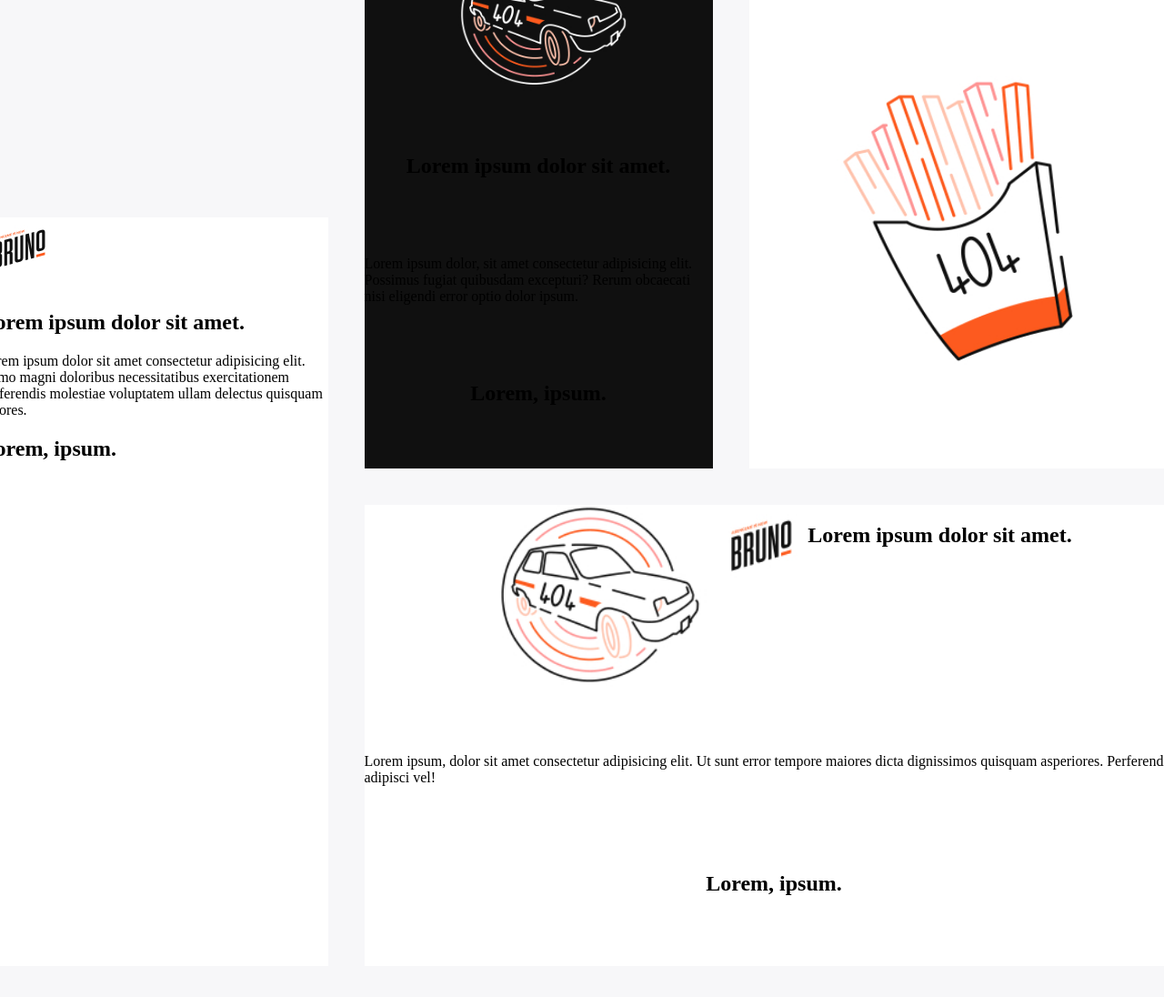
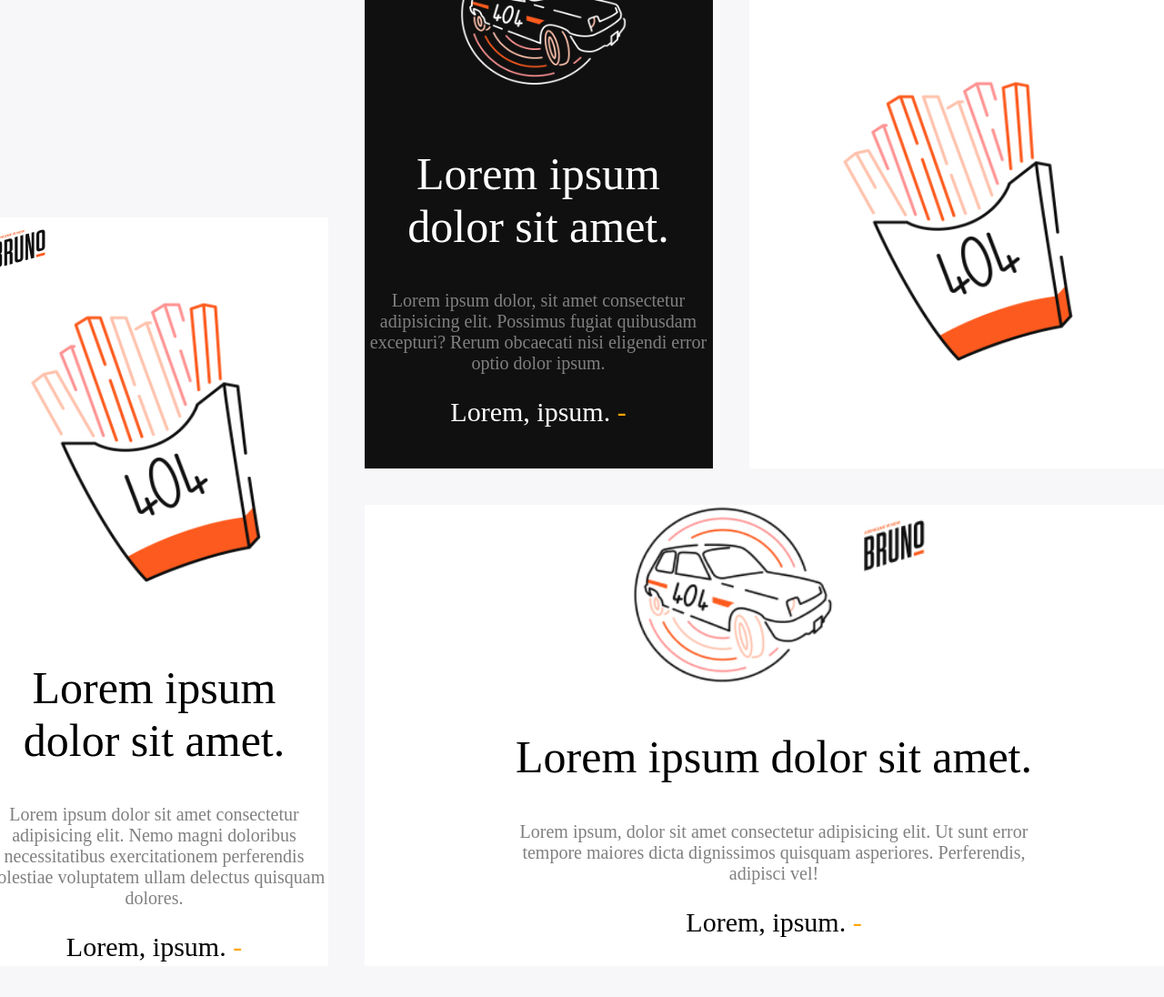
Before and after one commit to mistakeltu/05_18_404car, a website: page index.html in a window 1280 px wide. Shown: the top 1096 px of the page at 91% size. Drawn offline with Linux system fonts and the light colour scheme.

Commit message:
Style and layout changes

```diff
--- a/index.html
+++ b/index.html
@@ -11,22 +11,27 @@
     <main class="bg">
         <section class="left">
             <div class="left-column">
-                <img src="./img/bruno.png" alt="Bruno">
+                <img class="bruno-left" src="./img/bruno.png" alt="Bruno">
+                <div class="left-column-info">
+                <img class="fries" src="./img/fries.png" alt="Fries">
                 <h1>Lorem ipsum dolor sit amet.</h1>
                 <p>Lorem ipsum dolor sit amet consectetur adipisicing elit. Nemo magni doloribus necessitatibus
                 exercitationem perferendis molestiae voluptatem ullam delectus quisquam dolores.</p>
-                <h2>Lorem, ipsum.</h2>
-            </div>
+                <h2>Lorem, ipsum. <span style="color: orange; ">-</span></h2>
+                </div>
+             </div>
         </section>
 
         <section class="right">
             <div class="right-column">
                 <img class="carinblack" src="./img/carinblack.png" alt="Car in black">
-                <h1>Lorem ipsum dolor sit amet.</h1>
-                <p>Lorem ipsum dolor, sit amet consectetur adipisicing elit. Possimus fugiat quibusdam excepturi?
+                <div class="right-column-info">
+                    <h1 class="main-h1">Lorem ipsum dolor sit amet.</h1>
+                    <p>Lorem ipsum dolor, sit amet consectetur adipisicing elit. Possimus fugiat quibusdam excepturi?
                     Rerum obcaecati nisi eligendi error optio dolor ipsum.</p>
-                <h2>Lorem, ipsum.</h2>
-            </div>
+                    <h2 class="main-h2">Lorem, ipsum. <span style="color: orange; ">-</span></h2>
+                    </div>
+                </div>
 
             <div class="right-column2">
                 <img class="fries" src="./img/fries.png" alt="Fries">
@@ -35,10 +40,12 @@
             <div class="bottom">
                 <img class="carinwhite" src="./img/carinwhite.png" alt="Car in white">
                 <img class="bruno" src="./img/bruno.png" alt="Bruno">
-                <h1>Lorem ipsum dolor sit amet.</h1>
-                <p>Lorem ipsum, dolor sit amet consectetur adipisicing elit. Ut sunt error tempore maiores
+                <div class="bottom-info">
+                    <h1>Lorem ipsum dolor sit amet.</h1>
+                    <p>Lorem ipsum, dolor sit amet consectetur adipisicing elit. Ut sunt error tempore maiores
                     dicta dignissimos quisquam asperiores. Perferendis, adipisci vel!</p>
-                <h2>Lorem, ipsum.</h2>
+                    <h2>Lorem, ipsum. <span style="color: orange; ">-</span></h2>
+                </div>
             </div>
         </section>
 
--- a/styles.css
+++ b/styles.css
@@ -72,3 +72,32 @@ body {
     width: 320px;
     height: 360px;
 }
+
+.bottom-info {
+    width: 600px;
+    text-align: center;
+}
+
+h1 {
+
+    font-size: 50px;
+    font-weight: 500;
+}
+
+p {
+    color: grey;
+    font-size: 20px;
+}
+
+h2 {
+    font-size: 30px;
+    font-weight: 100;
+}
+
+.right-column-info, .left-column-info {
+    text-align: center;
+}
+
+.main-h1, .main-h2 {
+    color: white;
+}
```
